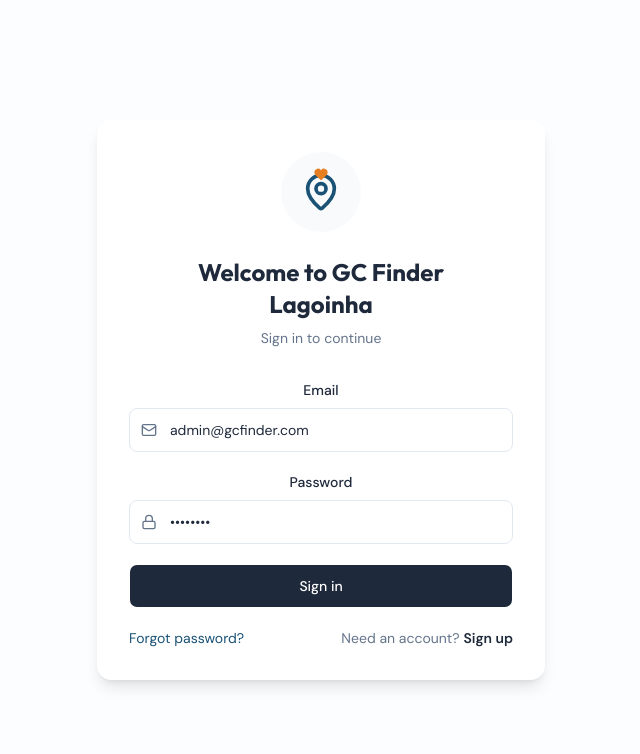
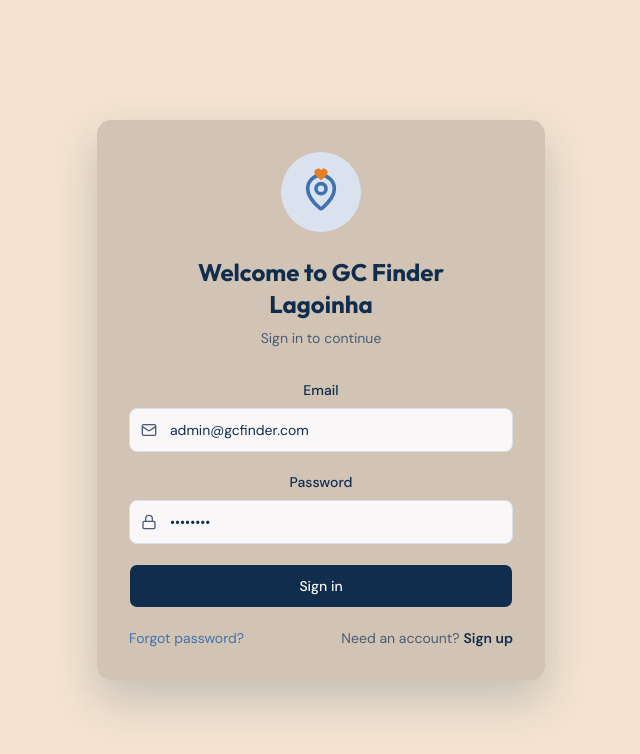
Before and after one commit to sigaocaue/gc-finder-web, a Next.js app: page /admin/login in a window 1280 px wide. Shown: the top 754 px of the page, without its empty margins (319-959 px from the left). Built offline with nearby package versions, Linux system fonts and the light colour scheme; no server answers.

Commit message:
style: update global styles and page background for improved aesthetics

```diff
--- a/app/admin/login/page.tsx
+++ b/app/admin/login/page.tsx
@@ -52,8 +52,8 @@ export default function AdminLoginPage() {
   }
 
   return (
-    <div className="flex min-h-screen items-center justify-center bg-muted/40 px-4">
-      <div className="w-full max-w-md rounded-2xl bg-background p-8 shadow-lg">
+    <div className="flex min-h-screen items-center justify-center bg-[#F3E3D0] px-4">
+      <div className="w-full max-w-md rounded-2xl bg-[#D2C4B4] p-8 shadow-[0_20px_45px_rgba(17,45,78,0.2)]">
         {/* Ícone do logo */}
         <div className="mb-6 flex justify-center">
           <div className="relative flex size-20 items-center justify-center rounded-full bg-muted">
--- a/app/globals.css
+++ b/app/globals.css
@@ -55,43 +55,43 @@
 }
 
 :root {
-    /* Paleta Lagoinha — Azul principal #1A5276 */
-    --background: #ffffff;
-    --foreground: #1e293b;
-    --card: #f8fafc;
-    --card-foreground: #1e293b;
+    --background: #F9F7F7;
+    --foreground: #112D4E;
+    --card: #F9F7F7;
+    --card-foreground: #112D4E;
     --popover: #ffffff;
-    --popover-foreground: #1e293b;
-    --primary: #1a5276;
+    --popover-foreground: #112D4E;
+    --primary: #3F72AF;
     --primary-foreground: #ffffff;
-    --secondary: #d6eaf8;
-    --secondary-foreground: #1a5276;
-    --muted: #f8fafc;
-    --muted-foreground: #64748b;
-    --accent: #d6eaf8;
-    --accent-foreground: #1a5276;
+    --primary-shadow: rgba(63, 114, 175, 0.25);
+    --secondary: #DBE2EF;
+    --secondary-foreground: #112D4E;
+    --muted: #DBE2EF;
+    --muted-foreground: #4a5c75;
+    --accent: #DBE2EF;
+    --accent-foreground: #112D4E;
     --destructive: #dc2626;
-    --border: #e2e8f0;
-    --input: #e2e8f0;
-    --ring: #2e86c1;
+    --border: #DBE2EF;
+    --input: #DBE2EF;
+    --ring: #3F72AF;
     --warm: #e67e22;
     --warm-foreground: #ffffff;
     --success: #16a34a;
     --warning: #d97706;
-    --chart-1: #1a5276;
-    --chart-2: #2e86c1;
-    --chart-3: #d6eaf8;
+    --chart-1: #3F72AF;
+    --chart-2: #DBE2EF;
+    --chart-3: #112D4E;
     --chart-4: #e67e22;
     --chart-5: #16a34a;
     --radius: 0.5rem;
-    --sidebar: #f8fafc;
-    --sidebar-foreground: #1e293b;
-    --sidebar-primary: #1a5276;
+    --sidebar: #F9F7F7;
+    --sidebar-foreground: #112D4E;
+    --sidebar-primary: #3F72AF;
     --sidebar-primary-foreground: #ffffff;
-    --sidebar-accent: #d6eaf8;
-    --sidebar-accent-foreground: #1a5276;
-    --sidebar-border: #e2e8f0;
-    --sidebar-ring: #2e86c1;
+    --sidebar-accent: #DBE2EF;
+    --sidebar-accent-foreground: #112D4E;
+    --sidebar-border: #DBE2EF;
+    --sidebar-ring: #3F72AF;
 }
 
 .dark {
```
